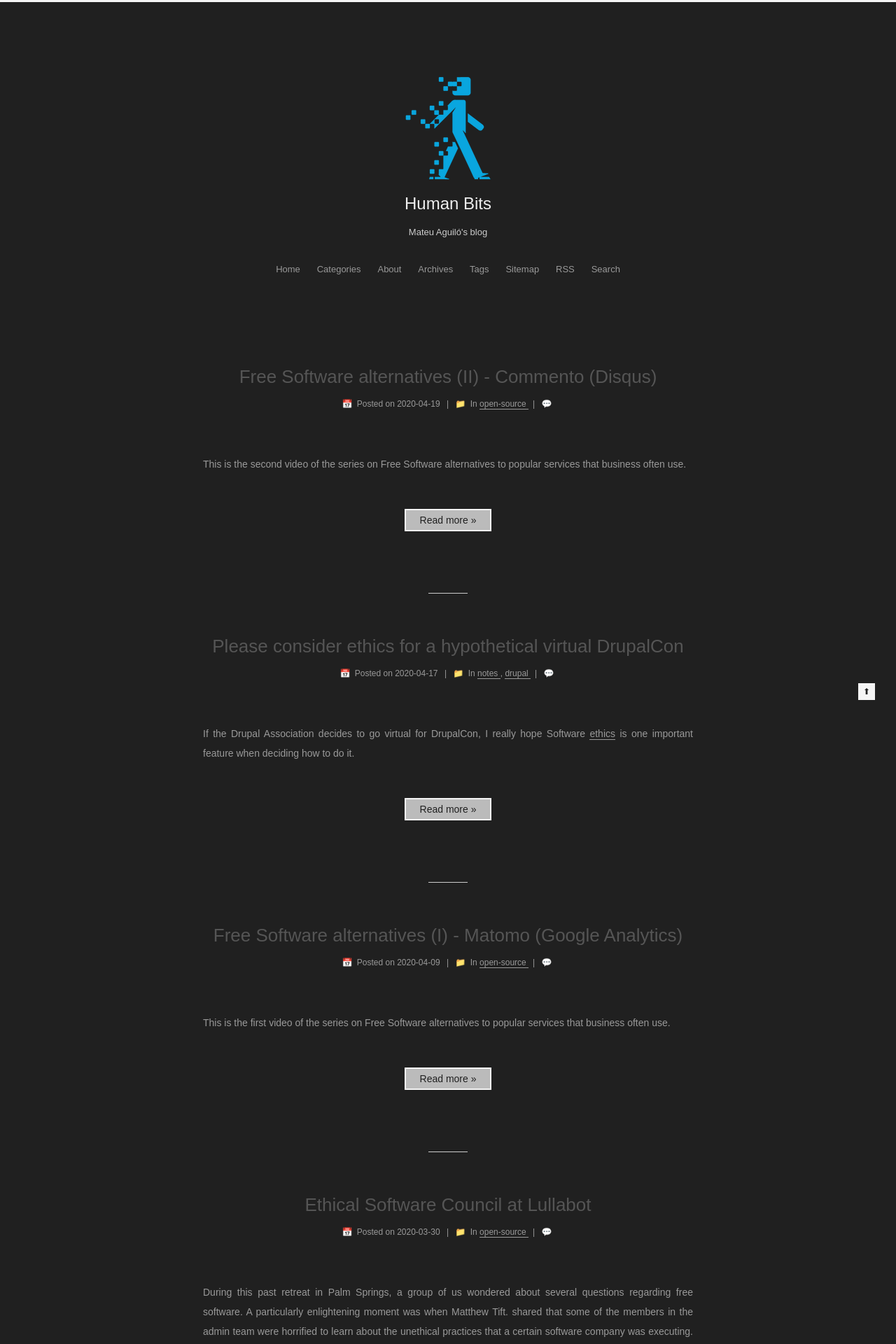
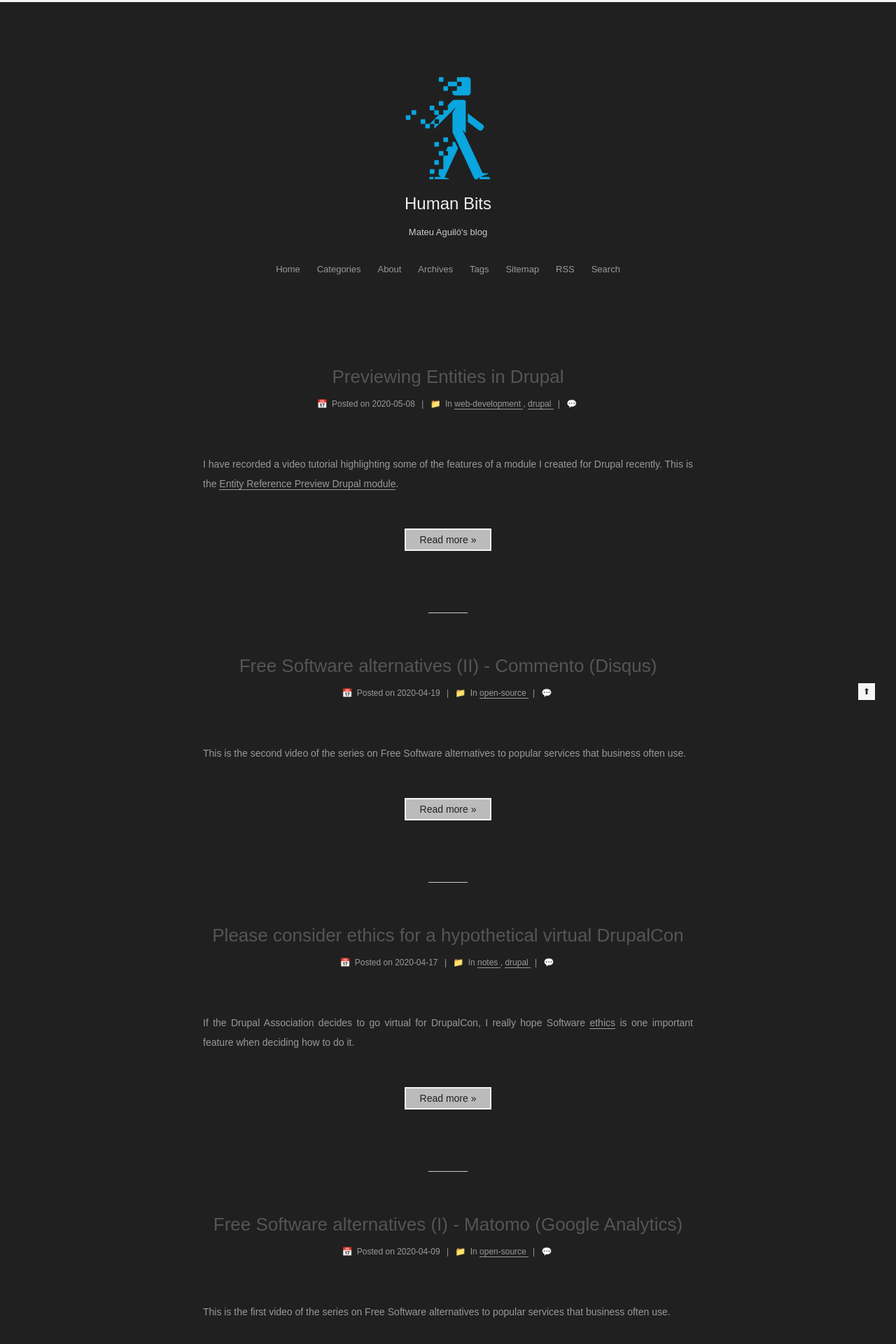
Before and after one commit to e0ipso/e0ipso.github.io, a Jekyll site: the page built from index.html, in a window 1280 px wide. Shown: the top 1920 px of the page at 70% size. Built offline with Jekyll 4.4.1, drawn with Linux system fonts in a browser that asks for light colours; the list of posts is cut into pages by our own code; comment, search, counter and statistics services are not loaded; some of the changed text lies outside the part shown.

Commit message:
feat: add the entity reference preview article

```diff
--- /dev/null
+++ b/_posts/2020-05-08-previewing-entities-drupal.md
@@ -0,0 +1,22 @@
+---
+title: Previewing Entities in Drupal
+category: drupal
+categories:
+  - web-development
+  - drupal
+tags:
+  - Drupal Development
+image: /assets/images/2020/preview.jpg
+---
+I have recorded a video tutorial highlighting some of the features of a module I created for Drupal recently. This is
+the [Entity Reference Preview Drupal module](https://www.drupal.org/project/entity_reference_preview).
+
+<!-- more -->
+
+When you preview the latest version of an entity (ex: a node) you only preview that entity. That means that referenced entities in that page are rendered with the published version, not the latest. This module addresses that.
+
+When prompted, many people ask: _Wait! that is not the default behavior already?_
+
+Have you ever wanted to preview a listing from a view (or a block, or a layout builder page, ...) with the latest version of the embedded entities? This module allows you to do that.
+
+<iframe id='ivplayer' width='700' height='394' src='https://invidious.snopyta.org/embed/kmgsNEWYtrQ' style='border:none;'></iframe>
```
Also changed, not shown: _posts/2020-03-29-cache-warming-drupal.md (+1 -1 lines), assets/images/2020/preview.jpg (added).
